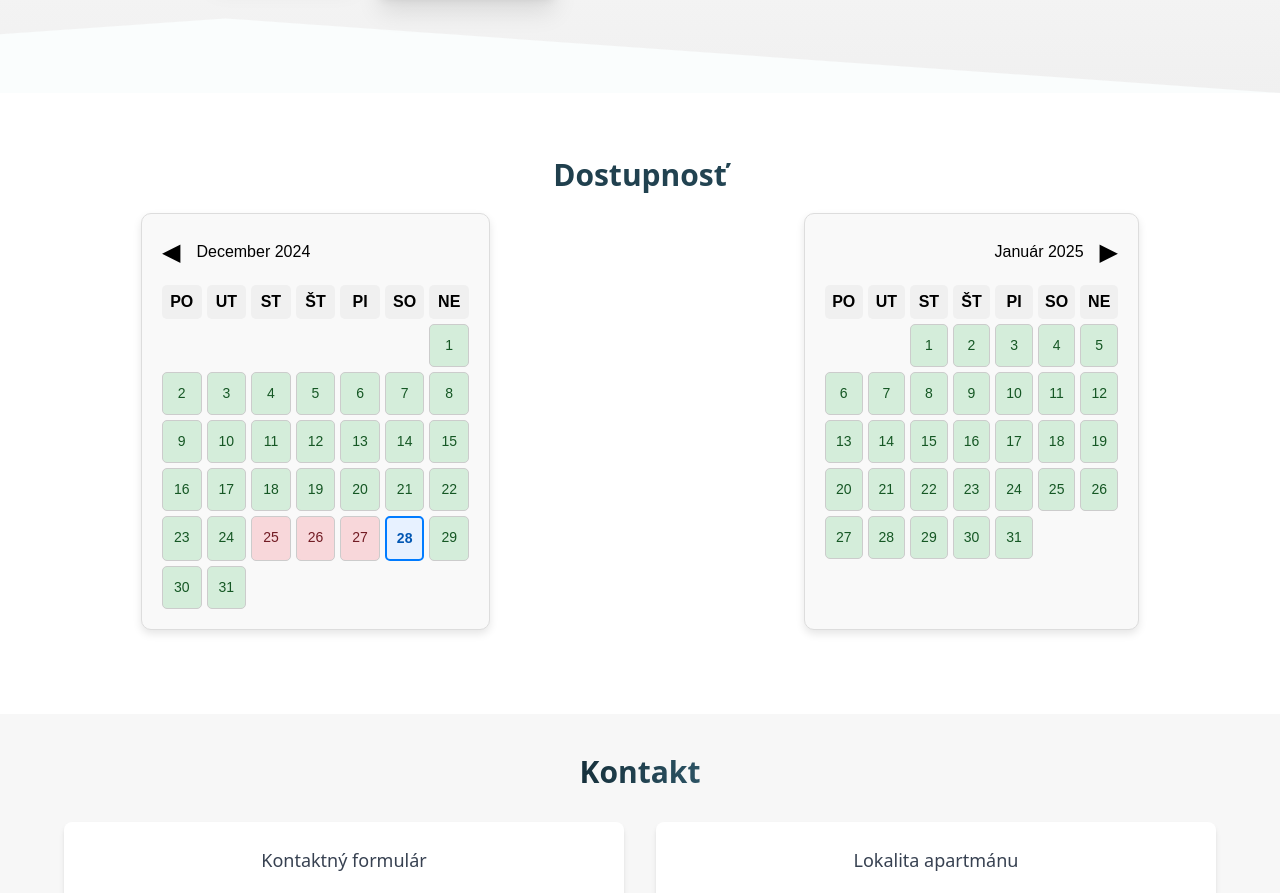
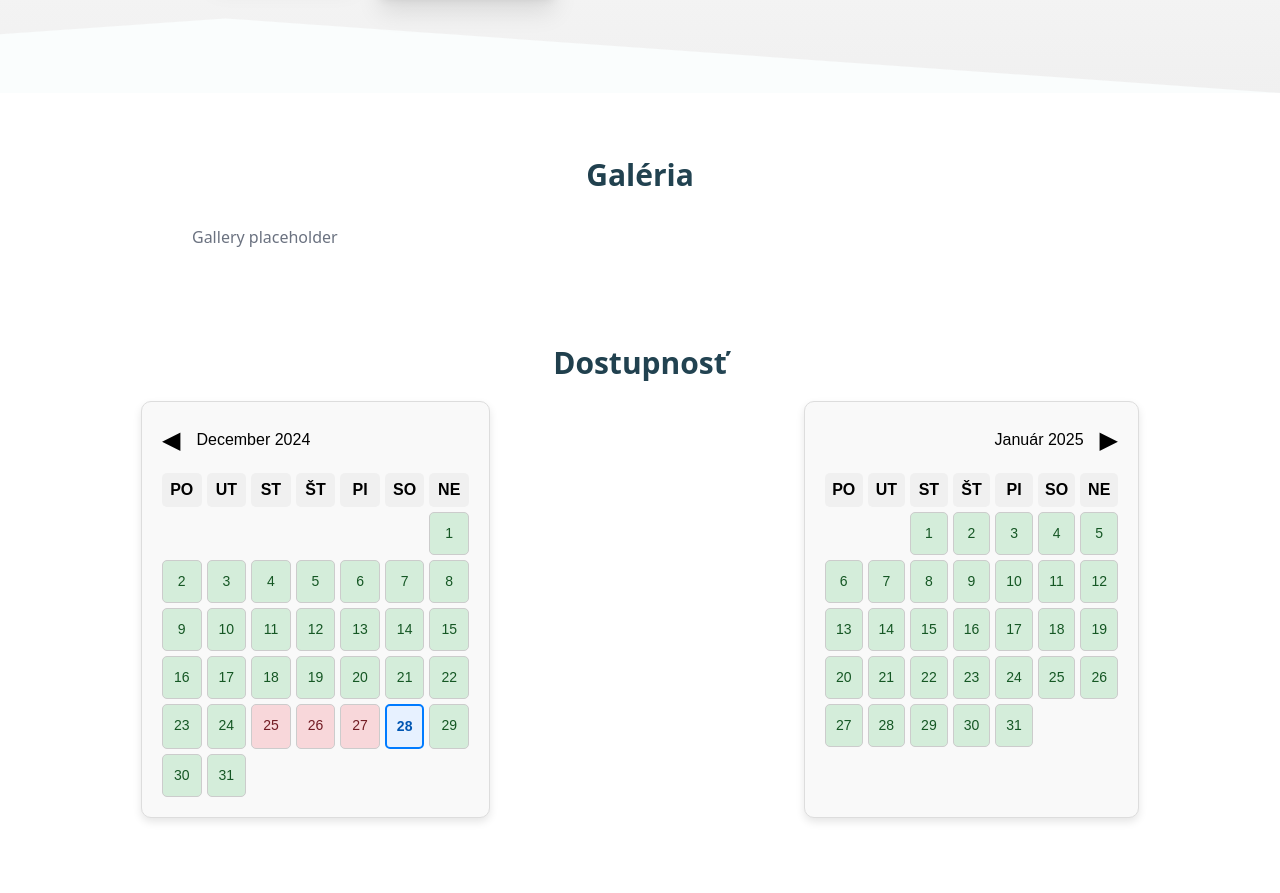
Before and after one commit to milanuhrin/marisol, a Gatsby site: page / in a window 1280 px wide. Shown: the part 1611-2504 px from the top of the page. Built offline with nearby package versions, Linux system fonts and the light colour scheme; Gatsby itself is replaced by a stand-in of ours; grey boxes are pictures that could not be loaded.

Commit message:
gallery section added

```diff
--- /dev/null
+++ b/src/Components/Gallery.tsx
@@ -0,0 +1,20 @@
+import React from 'react';
+import { TitleText } from './export';
+
+
+const Gallery = () => {
+  return (
+    <div id="gallery" className="text-center py-8">
+    <div className="py-8">
+    <TitleText>Galéria</TitleText>
+    </div>
+
+    <div className={`$ text-justify text-base font-medium leading-6 text-gray-500 px-48`}>
+    Gallery placeholder
+    </div>
+    </div>
+  );
+};
+
+
+export default Gallery;
--- a/src/pages/index.tsx
+++ b/src/pages/index.tsx
@@ -14,6 +14,8 @@ import '../../global.css';
 import { IconProp } from '@fortawesome/fontawesome-svg-core';
 import About from 'Components/About';
 import Availability from 'Components/Availability';
+import Gallery from 'Components/Gallery';
+
 
 const IndexPage = () => {
   let width = 0;
@@ -85,6 +87,8 @@ const IndexPage = () => {
         )}
       </main>
 
+      <Gallery/>
+
       <Availability/>
 
       <Footer />
```
